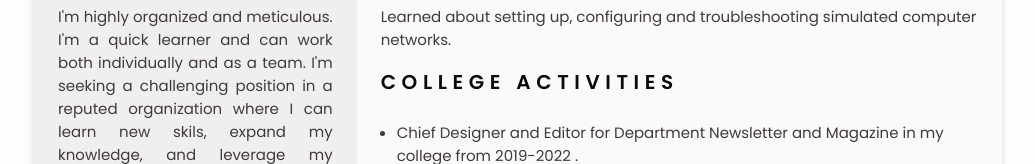
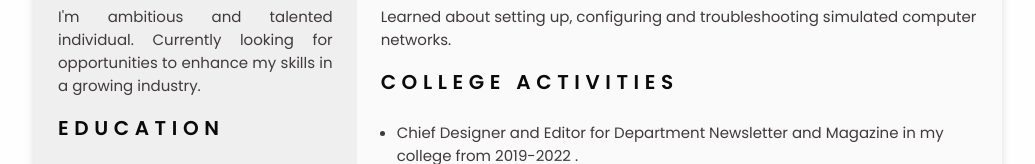
Before and after one commit to Hariram2001/Hariram-B, a plain HTML site: page index.html in a window 1280 px wide. Shown: the part 606-770 px from the top of the page, without its empty margins (122-1157 px from the left). Drawn offline with nearby package versions, Linux system fonts and the light colour scheme.

Commit message:
Update index.html

```diff
--- a/index.html
+++ b/index.html
@@ -130,7 +130,7 @@
                     <section class="profile section" id="profile">
                         <h2 class="section-title">Profile</h2>
 
-                        <p align="justify">I'm highly organized and meticulous. I'm a quick learner and can work both individually and as a team. I'm seeking a challenging position in a reputed organization where I can learn new skils, expand my knowledge, and leverage my learnings.</p>
+                        <p align="justify">I'm ambitious and talented individual. Currently looking for opportunities to enhance my skills in a growing industry.</p>
                     </section>
 
                     <!--========== EDUCATION ==========-->
```
